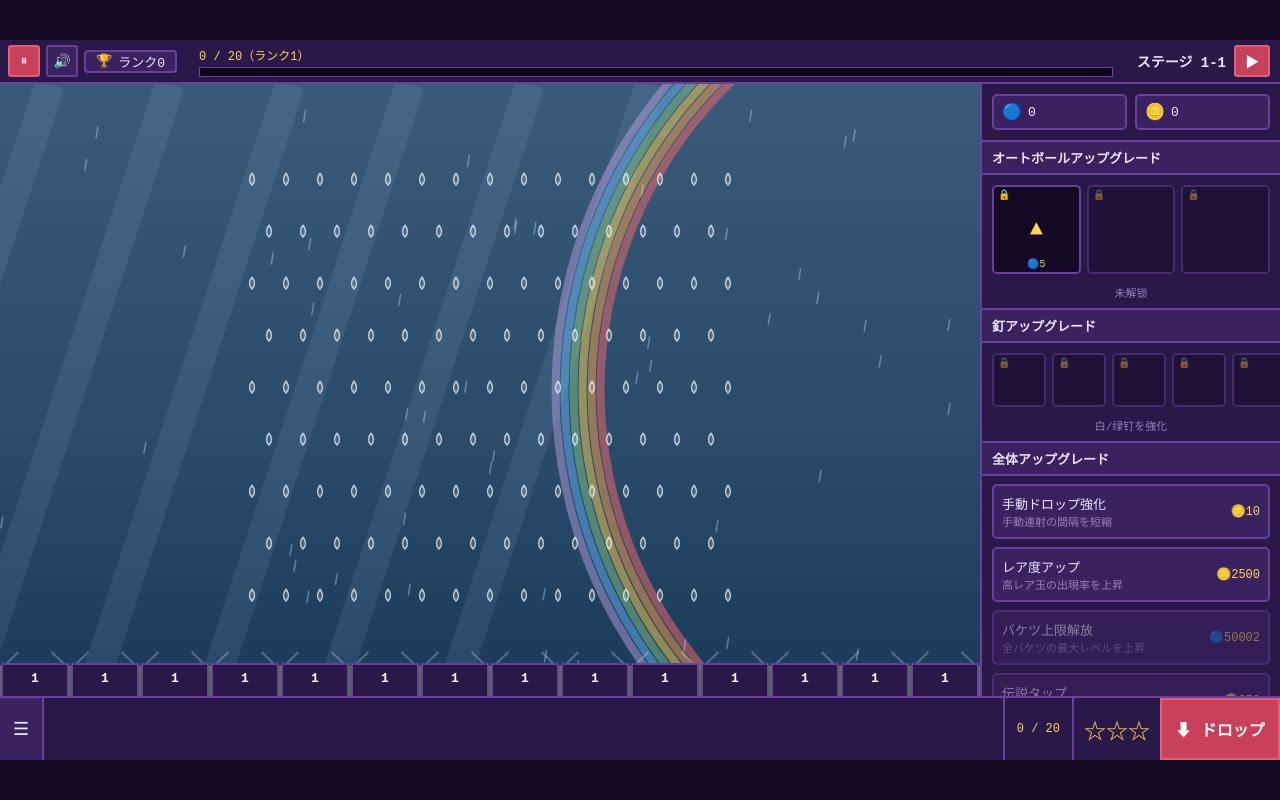
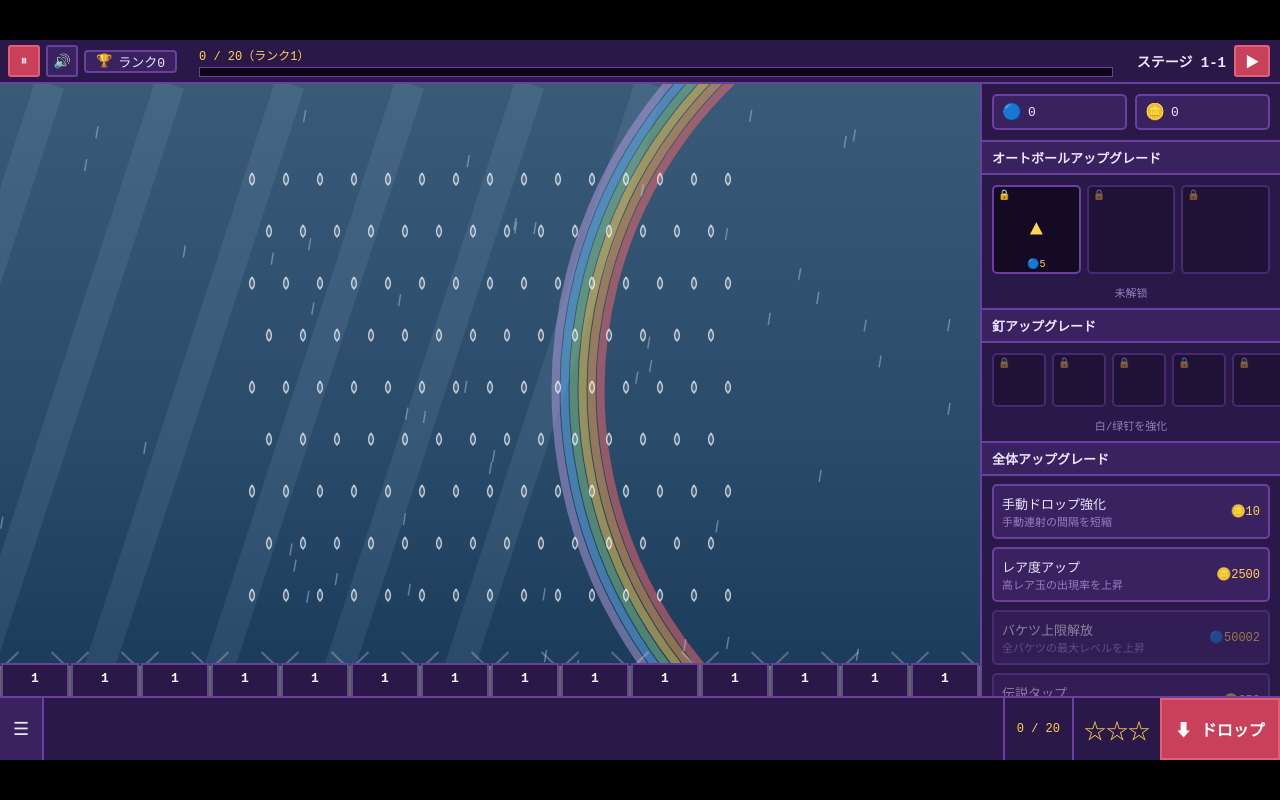
Before and after one commit to JoYaku/orbloom, a plain HTML site: page game.html in a window 1280 px wide. Drawn offline with Linux system fonts and the light colour scheme; animation ran at ten frames a second.

Commit message:
style: pure black letterbox background

```diff
--- a/game.html
+++ b/game.html
@@ -18,7 +18,7 @@ window.addEventListener('error', function(e){
     --bg:#150a24; --panel:#2a1848; --panel2:#3a2260; --border:#6a3fa0;
     --hi:#ff5a8a; --red:#c9405a; --gold:#ffd54f; --text:#f0e6ff; --dim:#9a7fc0;
   }
-  html,body { height:100%; background:var(--bg); color:var(--text); overflow:hidden; }
+  html,body { height:100%; background:#000; color:var(--text); overflow:hidden; }
   body { display:flex; align-items:center; justify-content:center; }
   #stage { width:1280px; height:720px; flex-shrink:0; display:flex; flex-direction:column;
     transform-origin:center center; }
```
Also changed, not shown: docs/black_border.png (added).
